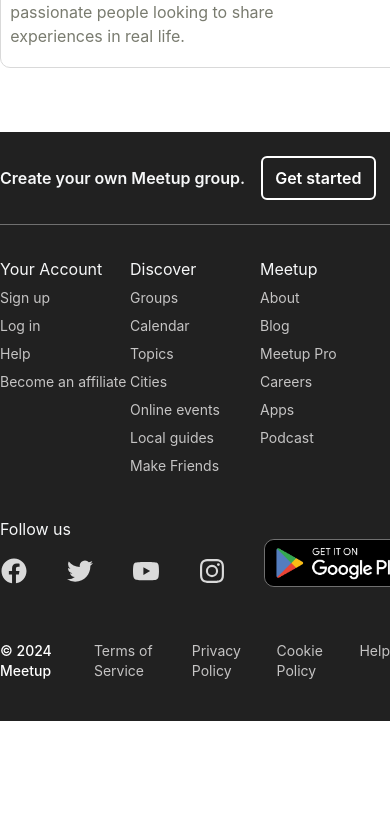
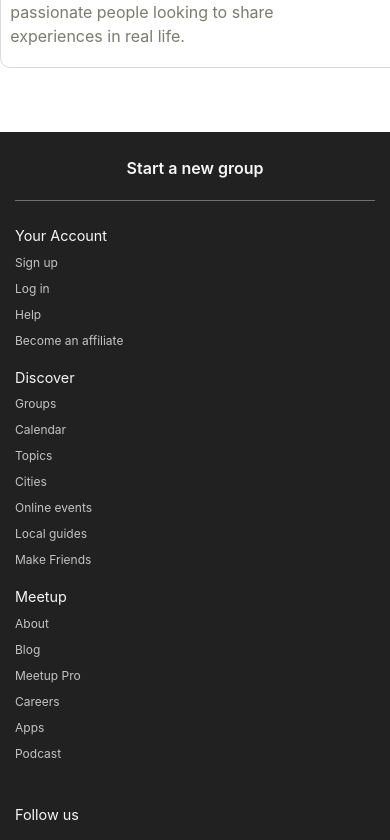
Before and after one commit to jp0027006/meetup, a React (Create React App) app: page /See_all_events in a window 390 px wide. Shown: the part 1820-2660 px from the top of the page. Before the commit the page ends 2541 px from the top, so only its background shows below. Built offline with nearby package versions, Linux system fonts and the light colour scheme.

Commit message:
home_page responsive done

```diff
--- a/src/Cities/Cities.css
+++ b/src/Cities/Cities.css
@@ -1,9 +1,9 @@
-div > p {
+ div > p {
   color: rgb(112 112 112 / var(--tw-text-opacity));
 }
 .Cities-main {
-  column-gap: 3.5%;
   display: flex;
+  justify-content: space-between;
 }
 .cities_sec:hover {
   text-decoration: underline !important;
@@ -17,20 +17,24 @@
   line-height: 1.75rem;
 }
 .city_img {
-  border-radius: 9999px;
+  border-radius: 50%;
+  margin-top: 1rem;
+  height: 13rem;
 }
 .country_name{
-  margin-top: 3rem;
+  margin-top: 1rem;
 }
 .row {
-  gap: 3%;
+  gap: 0%;
+  display: flex;
+  justify-content: space-between;
 }
 .col {
   background-color: rgba(151, 202, 209, 0.08);
   border-radius: 0.5rem;
-  padding: 1.5rem;
-  padding-top: 2rem;
-  padding-right: 7rem;
+  width: 49%;
+  padding: 2rem 7rem 2rem 1.5rem;
+  height: fit-content;
 }
 .col:hover{
     background-color: rgba(151, 202, 209, .12) !important;
--- a/src/Cities/Cities.jsx
+++ b/src/Cities/Cities.jsx
@@ -39,9 +39,9 @@
   <h2>How Meetup works</h2>
   <div className="container mt-4">
     <div className="row">
-      <a href="#" className="col-12 col-md-6 mb-4">
+      <a href="#" className="col col-12 col-md-6 mb-4">
         <div className="d-flex align-items-start">
-          <div className="me-3">
+          <div className="me-4">
             <img
               src="https://secure.meetupstatic.com/next/images/indexPage/how-it-works/search.svg?w=48"
               alt="search"
@@ -49,15 +49,15 @@
             />
           </div>
           <div>
-            <h5 className="mb-2">Discover events and groups</h5>
-            <p className="mb-1">
+            <h5 className="mb-3">Discover events and groups</h5>
+            <p className="mb-3">
               See who's hosting local events for all the things you love
             </p>
             <span>Search events and groups</span>
           </div>
         </div>
       </a>
-      <a href="#" className="col-12 col-md-6 mb-2">
+      <a href="#" className="col col-12 col-md-6 mb-2">
         <div className="d-flex align-items-start">
           <div className="me-3">
             <img
@@ -67,8 +67,8 @@
             />
           </div>
           <div>
-            <h5 className="mb-2">Start a group to host events</h5>
-            <p className="mb-1">
+            <h5 className="mb-3">Start a group to host events</h5>
+            <p className="mb-3">
               Create your own Meetup group, and draw from a community of
               millions
             </p>
--- a/src/Events_Near/Events_Near.css
+++ b/src/Events_Near/Events_Near.css
@@ -62,6 +62,7 @@
     .event_header{
         display: flex;
         justify-content: start;
+        margin-bottom: 2vh;
     }
     .event_near_btn{
         width: fit-content;
--- a/src/Footer/Footer.css
+++ b/src/Footer/Footer.css
@@ -170,9 +170,198 @@
     font-weight: 400;
     text-decoration: none;
 }
+.t:hover{
+    color: white;
+}
 
 .text_gray3 {
     --tw-text-opacity: 1;
     color: rgba(217,217,217,var(--tw-text-opacity));
     fill: currentColor;
 }
+.for_mobile_view{
+    display: none;
+}
+
+@media only screen and (max-width: 400px) {
+    .footer_main{
+        padding-bottom: 1rem;
+        --tw-text-opacity: 1;
+        color: rgba(246,247,248,var(--tw-text-opacity));
+        padding-top: 1rem;
+        margin-top: 0;
+        --tw-bg-opacity: 1;
+        background-color: rgba(33,33,33,var(--tw-bg-opacity));
+    }
+
+    .footer_main_1{
+        padding-left: 0;
+        padding-right: 0;
+        max-width: 1120px;
+        width: 22.5rem;
+        display: flex;
+        flex-direction: column;
+    }
+    .footer_main_part1{
+        display: flex;
+        flex-direction: row;
+        align-items: center;
+        margin-top: 0.5rem;
+        font-weight: bold;
+        padding-bottom: 1rem;
+        justify-content: flex-start;
+    }
+    .footer_main_part1_1{
+        display: block;
+        font-weight: 600;
+        border-bottom: 1px solid #707070;
+        width: 1120px;
+        height: 45px;
+        display: none;
+    }
+    .for_mobile_view{
+        display: unset;
+        font-size: 1rem;
+        text-align: center;
+    }
+    .footer_main_part1_2:hover{background-color: #fff; color: black;}
+    .footer_main_part1_2{
+        cursor: pointer;
+        color: #fff;
+        fill: #fff;
+        background-color: transparent;
+        border-color: #fff;
+        padding: 8px 12px;
+        outline: 2px solid transparent;
+         outline-offset: 2px;
+         margin-left: 1rem;
+         display: inline-flex;
+         border: 2px solid;
+         border-radius: 0.375rem;
+         text-decoration: none;
+    }
+    .footer_main_part2{
+        --tw-space-y-reverse: 0;
+        padding-top: 0.5rem;
+        margin-bottom: calc(1.5rem * var(--tw-space-y-reverse));
+        display: flex;
+        justify-content: space-between;
+        flex-direction: column;
+    }
+    .footer_main_part2_1{
+        width: 100%;
+        margin-bottom: 0.75rem;
+        font-size: 0.9rem;
+        color: rgba(246, 247, 248, var(--tw-text-opacity));
+
+    }
+    .footer_main_part2_1_el{
+        margin-top: 0.25rem;
+        margin-bottom: 0.25rem;
+    }
+    .footer_main_part2_1_el_li{
+        --tw-text-opacity: 1;
+        color: rgba(197,196,196,var(--tw-text-opacity));
+        font-weight: 400;
+        font-style: normal;
+        font-size: 0.75rem;
+        line-height: 20px;
+        letter-spacing: 0;
+        text-decoration: none;
+    }
+    .footer_main_part2_1_el_li:hover{
+        color: white;
+    }
+
+    .footer_main_part3{
+        display: flex;
+        justify-content: start;
+        width: 100%;
+        flex-direction: column;
+        align-items: start;
+        font-size: 0.9rem;
+    }
+    .footer_main_part3_b{
+        display: flex;
+        flex-direction: row;
+        margin-bottom: 1rem;
+    }
+    .footer_main_part3_b_i{
+        font-weight: 100;
+        width: 3.5rem;
+        text-decoration: none;
+        margin-right: 10px;
+    }
+
+    .footer_main_part3_3{
+        display: flex;
+        height: 2.5rem;
+    }
+    .footer_main_part3_4{
+        color:transparent;
+        text-decoration: none;
+        display: inline-block;
+        width: 8.5rem;
+        overflow: hidden;
+        box-sizing: border-box;
+        margin: 0;
+    }
+    .footer_main_part3_4_img{
+        left: 0;
+        bottom: 0;
+        right: 0;
+        box-sizing: border-box;
+        border: none;
+        margin: auto;
+        display: block;
+        max-width: 30rem;
+        border: 1px #707070 solid;
+        margin-right: 1rem;
+        min-height: 100%;
+        max-height: 100%;
+        top: 0;
+    }
+    .footer_main_part4{
+        --tw-space-y-reverse: 0;
+        margin-top: calc(1.5rem * calc(1 - var(--tw-space-y-reverse)));
+        margin-bottom: calc(1.5rem * var(--tw-space-y-reverse));
+        font-size: .875rem;
+        font-style: normal;
+        line-height: 20px;
+        letter-spacing: 0;
+        font-weight: 400;
+        width: 100%;
+        display: flex;
+        padding-top: 0.5rem;
+        --tw-text-opacity: 1;
+        color: rgba(197,196,196,var(--tw-text-opacity));
+        flex-direction: column;
+    }
+    .text_white{
+        --tw-text-opacity: 1;
+        font-size: 0.9rem;
+        color: rgba(255,255,255,var(--tw-text-opacity));
+    }
+    .t{
+        --tw-space-x-reverse: 0;
+        margin-left: 0;
+        color: rgba(197,196,196,var(--tw-text-opacity));
+        font-size: .875rem;
+        font-style: normal;
+        line-height: 20px;
+        letter-spacing: 0;
+        font-weight: 400;
+        font-size: 0.8rem;
+        margin-top: 0.5rem;
+        text-decoration: none;
+    }
+    .t:hover{
+        color: white;
+    }
+
+    .text_gray3 {
+        --tw-text-opacity: 1;
+        color: rgba(217,217,217,var(--tw-text-opacity));
+        fill: currentColor;
+    }
+}
--- a/src/Footer/Footer.jsx
+++ b/src/Footer/Footer.jsx
@@ -13,6 +13,9 @@
             <a href="/start" className="footer_main_part1_2">
               Get started
             </a>
+          </div>
+          <div className="footer_main_part1_1 for_mobile_view">
+            Start a new group
           </div>
         </div>
         <div className="footer_main_part2">
--- a/src/Friendships/Friendships.css
+++ b/src/Friendships/Friendships.css
@@ -1,5 +1,10 @@
 .frienship-main{
-    column-gap: 3.5%;
+    column-gap: 0%;
+    display: flex;
+    justify-content: space-between;
+}
+.frienship_sec{
+    width: 31.5%;
 }
 .frienship_sec:hover .blog_image{
     opacity: 0.8;
@@ -9,6 +14,7 @@
 }
 .blog_image{
     border-radius: .5rem;
+    height: 12rem;
 }
 a>h3{
     padding-right: 1rem;
@@ -22,3 +28,16 @@
     --tw-text-opacity: 0.75;
     color: rgb(0 121 138 / var(--tw-text-opacity));
 }
+
+@media only screen and (max-width: 400px) {
+    .frienship-main{
+        column-gap: 0%;
+        display: flex;
+        flex-direction: column;
+    }
+    .frienship_sec{
+        width: 100%;
+    }
+
+
+}
--- a/src/Friendships/Friendships.jsx
+++ b/src/Friendships/Friendships.jsx
@@ -12,9 +12,9 @@
         like-minded people, spend time on hobbies, and connect with locals over
         shared interests. Learn how.
       </p>
-      <div className="frienship-main d-flex">
+      <div className="frienship-main">
         <a className="frienship_sec" href="#">
-          <img className="blog_image" src={f_artical} alt="new_york" />
+          <img className="blog_image" src={f_artical} alt="new_york" height="100%" width="100%"/>
           <h3 className="mt-3">I Used Meetup to Make Friends at Brunch</h3>
           <span className="des">
             New Jersey-based writer and college student Brianna Stryker wanted
@@ -24,7 +24,7 @@
           <p className="read">Read more</p>
         </a>
         <a className="frienship_sec" href="#">
-          <img className="blog_image" src={s_artical} alt="new_york" />
+          <img className="blog_image" src={s_artical} alt="new_york"  height="100%" width="100%"/>
           <h3 className="mt-3">
             How to Turn Casual Connections into Close Friendships
           </h3>
@@ -35,7 +35,7 @@
           <p className="read">Read more</p>
         </a>
         <a className="frienship_sec" href="#">
-          <img className="blog_image" src={t_artical} alt="new_york" />
+          <img className="blog_image" src={t_artical} alt="new_york"  height="100%" width="100%"/>
           <h3 className="mt-3">Do You Have the “Right” Number of Friends?</h3>
           <span className="des">
             Studies from around the world have tried to help people answer this
--- a/src/HomeScreenLayout_ForDisplayData/DisplayData.css
+++ b/src/HomeScreenLayout_ForDisplayData/DisplayData.css
@@ -70,21 +70,22 @@
 
 @media only screen and (max-width: 400px) {
     .event_module{
-        height: 24vh;
+        height: fit-content;
         width: 100%;
         margin-top: 0vh;
-        margin-bottom: 1vh;
+        margin-bottom: 2vh;
         border-radius: 0px;
         cursor: pointer;
         display: flex;
         background-color: white;
+        padding: 2vh 0;
         flex-direction: row-reverse;
     }
     .image_sec_dd{
-        width: 30%;
+        width: 25%;
     }
     .data_sec_dd{
-        width: 70%;
+        width: 75%;
         padding-right: 5%;
     }
     .event_module:hover .UE_images{
@@ -103,13 +104,13 @@
     .UE_name{
         margin-top: 0.5rem;
         font-weight: bold;
-        font-size: 1.1rem;
+        font-size: 1rem;
     }
     .UE_hostby{
         margin-top: 0.25rem;
         color: #717171;
         font-weight: bold;
-        font-size: 1rem;
+        font-size: 0.8rem;
     }
     .UE_time_date{
         height: 1rem;
@@ -123,6 +124,7 @@
     .UE_time_date_2{
         padding-left: 3%;
         display: flex;
+        font-size: 0.9rem;
         align-items: center;
     }
     .vis_price_con{
@@ -133,7 +135,7 @@
         margin-top: 1rem;
     }
     .UE_visitors > img , .UE_price > img {
-        margin-top: 1px;
+        margin-top: -1px;
         padding: 0;
         padding-right: 0.35rem;
     }
@@ -142,6 +144,7 @@
         height: 100%;
         display: flex;
         margin-right: 1.5rem;
+        font-size: 1rem;
     }
     .UE_price{
         margin: 0;
```
